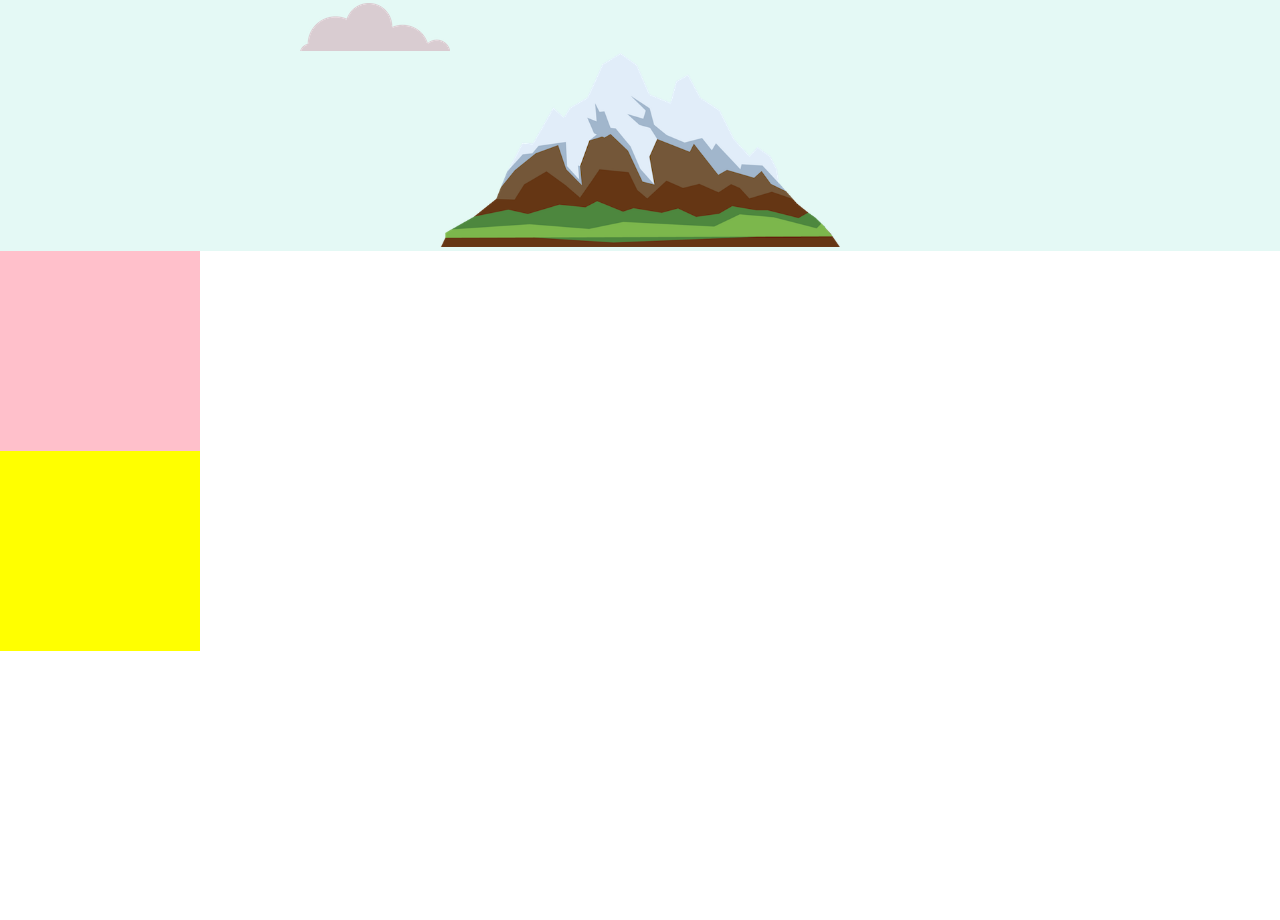
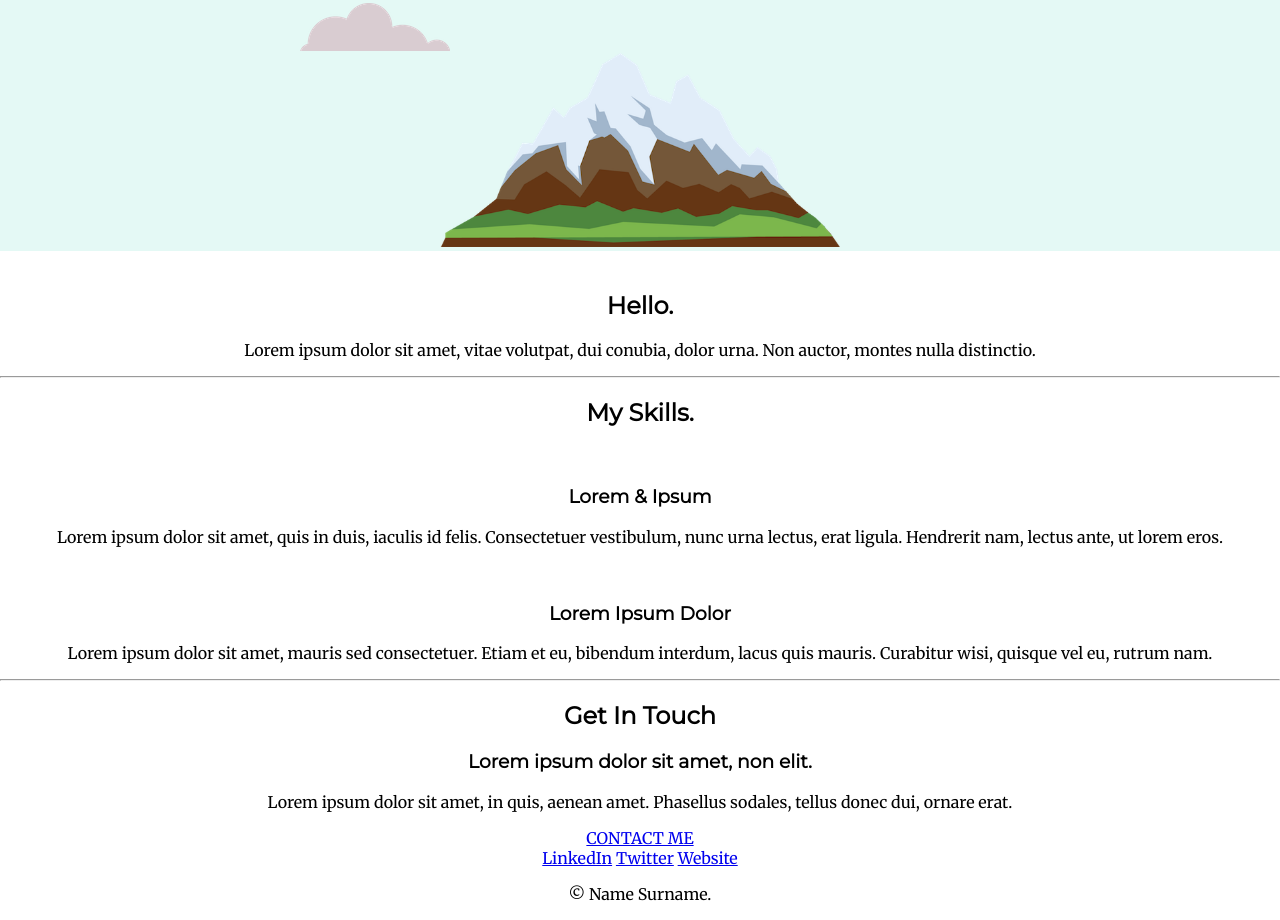
Before and after one commit to sucikakaly/CSS---My-Site, a plain HTML site: page index.html in a window 1280 px wide. Shown: the part 191-1111 px from the top of the page. Before the commit the page ends 842 px from the top, so only its background shows below. Drawn offline with Linux system fonts and the light colour scheme.

Commit message:
CSS - My Site

```diff
--- a/css/style.css
+++ b/css/style.css
@@ -30,18 +30,6 @@ h3 {
   top: 100px;
 }
 
-.middle-container {
-  width: 200px;
-  height: 200px;
-  background-color: pink;
-}
-
-.bottom-container {
-  width: 200px;
-  height: 200px;
-  background-color: yellow;
-}
-
 .top-cloud {
   position: absolute;
   top: 50px;
--- a/index.html
+++ b/index.html
@@ -22,7 +22,54 @@
       <img class="bottom-cloud" src="img/cloud.png" alt="cloud-img" />
       <img class="mountain" src="img/mountain.png" alt="mountain-png" />
     </div>
-    <div class="middle-container"></div>
-    <div class="bottom-container"></div>
+    <div class="middle-container">
+      <div class="profile">
+        <img src="" alt="" />
+        <h2>Hello.</h2>
+        <p>
+          Lorem ipsum dolor sit amet, vitae volutpat, dui conubia, dolor urna.
+          Non auctor, montes nulla distinctio.
+        </p>
+      </div>
+      <hr />
+      <div class="skills">
+        <h2>My Skills.</h2>
+        <div class="skill-row">
+          <img class="" src="" alt="" />
+          <h3>Lorem & Ipsum</h3>
+          <p>
+            Lorem ipsum dolor sit amet, quis in duis, iaculis id felis.
+            Consectetuer vestibulum, nunc urna lectus, erat ligula. Hendrerit
+            nam, lectus ante, ut lorem eros.
+          </p>
+        </div>
+        <div class="skill-row">
+          <img class="" src="" alt="" />
+          <h3>Lorem Ipsum Dolor</h3>
+          <p>
+            Lorem ipsum dolor sit amet, mauris sed consectetuer. Etiam et eu,
+            bibendum interdum, lacus quis mauris. Curabitur wisi, quisque vel
+            eu, rutrum nam.
+          </p>
+        </div>
+      </div>
+      <hr />
+      <div class="contact-me">
+        <h2>Get In Touch</h2>
+        <h3>Lorem ipsum dolor sit amet, non elit.</h3>
+        <p>
+          Lorem ipsum dolor sit amet, in quis, aenean amet. Phasellus sodales,
+          tellus donec dui, ornare erat.
+        </p>
+        <a class="btn" href="mailto:name@email.com">CONTACT ME</a>
+      </div>
+    </div>
+
+    <div class="bottom-container">
+      <a class="footer-link" href="https://www.linkedin.com/">LinkedIn</a>
+      <a class="footer-link" href="https://twitter.com/">Twitter</a>
+      <a class="footer-link" href="https://www.appbrewery.co/">Website</a>
+      <p>© Name Surname.</p>
+    </div>
   </body>
 </html>
```
